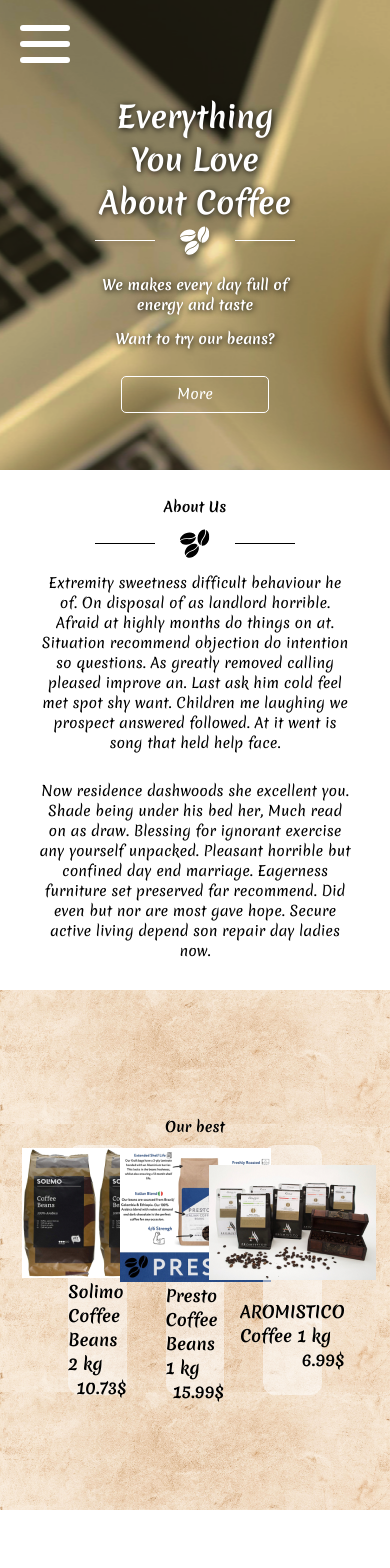
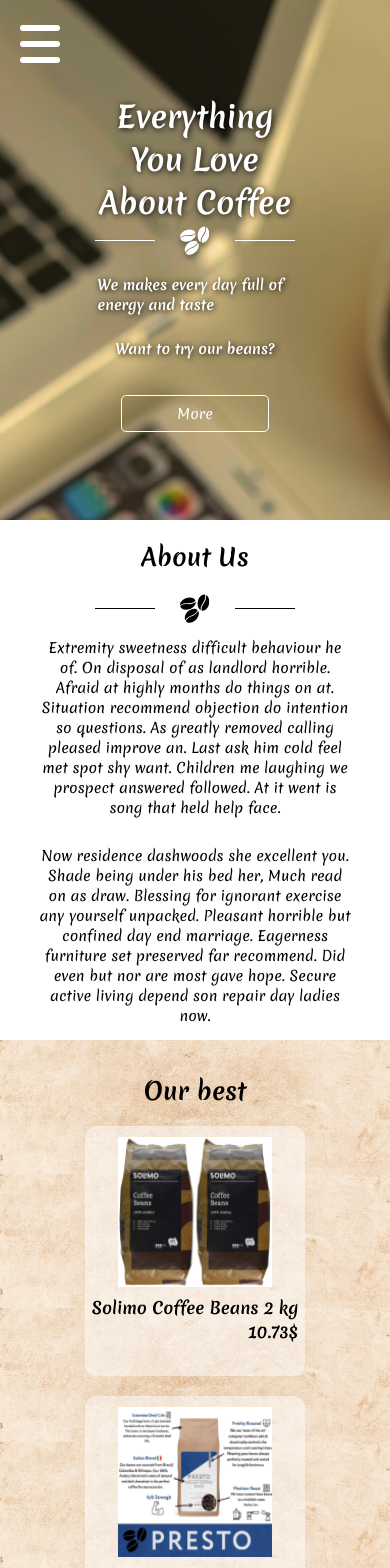
Before and after one commit to hipetech/CoffeeShop, a React (Create React App) app: page / in a window 390 px wide. Shown: the top 1568 px of the page. Built offline with nearby package versions, Linux system fonts and the light colour scheme; the HTML template or start-up script is replaced by a standard one.

Commit message:
main page some fixes;

```diff
--- a/src/components/Banner/Banner.css
+++ b/src/components/Banner/Banner.css
@@ -62,18 +62,18 @@ h2 {
         background-size: auto;
     }
 
-    h1 {
+    .container-title {
         font-size: 30px;
     }
 
-    h2 {
+    .container-sub-title {
         font-size: 14px;
     }
 
     .container {
         margin-top: 70px;
         margin-bottom: 200px;
-        height: 200px;
+        height: 250px;
     }
 
     .more-btn {
@@ -88,4 +88,5 @@ h2 {
 
 @media screen and (max-width: 600px){
 
+
 }
--- a/src/components/Banner/Banner.jsx
+++ b/src/components/Banner/Banner.jsx
@@ -8,8 +8,8 @@ const Banner = () => {
                     Everything You Love About Coffee
                 </h1>
                 <img src="Beans-logo.svg" alt="logo" />
-                <h2 class="container-title">We makes every day full of energy and taste</h2>
-                <h2 class="container-title">Want to try our beans?</h2>
+                <h2 class="container-sub-title">We makes every day full of energy and taste</h2>
+                <h2 class="container-sub-title">Want to try our beans?</h2>
                 <button class="more-btn btn-pos">More</button>
             </div>
         </section>
--- a/src/components/Navigation/Navigation.css
+++ b/src/components/Navigation/Navigation.css
@@ -69,6 +69,7 @@ footer {
 .elem {
     transition: 0.5s;
     border: white 3px solid;
+    background-color: white;
     border-radius: 5px;
     margin-top: 5px;
     margin-bottom: 5px;
@@ -150,6 +151,7 @@ footer {
 }
 
 @media screen and (max-width: 600px){
-
-
+    .burger {
+        width: 40px;
+    }
 }
--- a/src/components/Products/Products.css
+++ b/src/components/Products/Products.css
@@ -27,7 +27,7 @@
     background-color: rgba(255, 255, 255, 0.5);
     border-radius: 12px;
     height: 250px;
-    width: 20%;
+    width: 220px;
     font-size: 14px;
     display: flex;
     flex-direction: column;
@@ -40,15 +40,40 @@
 }
 
 .img-container {
-    width: 100%;
+    width: 70%;
     height: 150px;
     display: flex;
     justify-content: center;
     align-items: center;
     padding-top: 5%;
+    object-fit: cover;
+}
+
+.product-img {
+    width: 100%;
+    height: 100%;
 }
 
 .content-container {
     margin-top: 4%;
 
 }
+
+@media screen and (max-width: 1000px){
+    .cards {
+        align-items: center;
+        flex-direction: column;
+    }
+
+    .products {
+        height: 900px;
+    }
+
+    .card {
+        margin: 10px 0;
+    }
+}
+
+@media screen and (max-width: 600px){
+
+}
```
